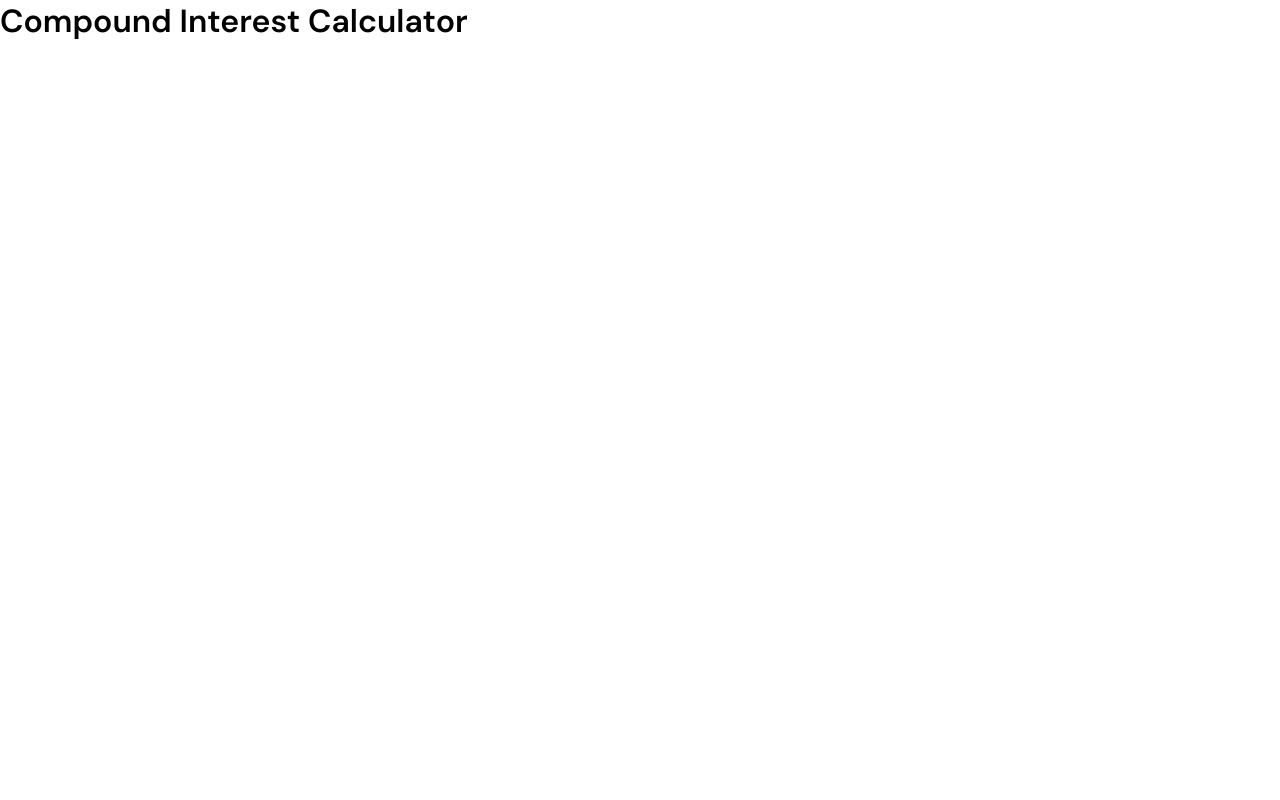
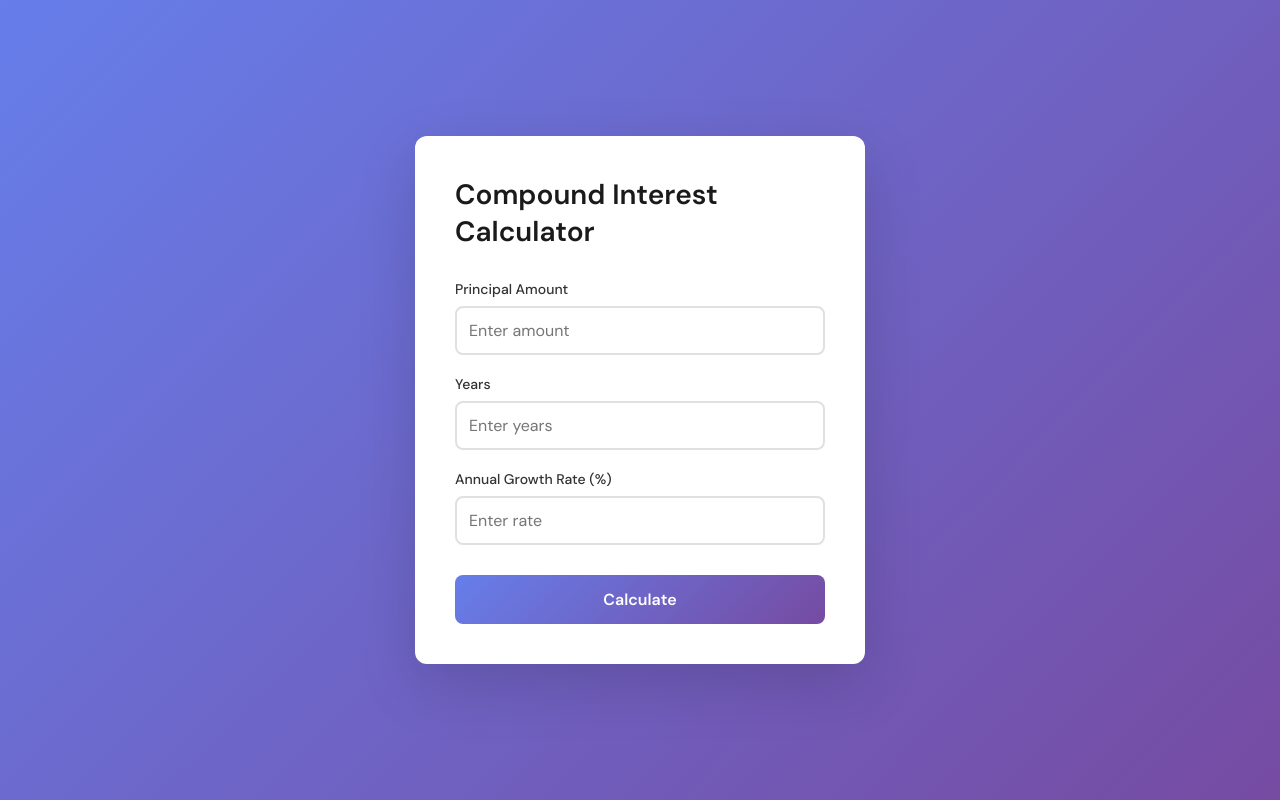
Before and after one commit to a-m-dev/compount-interest-calcualtor, a React (Vite) app: page / in a window 1280 px wide. Built offline with nearby package versions, Linux system fonts and the light colour scheme.

Commit message:
Refactor: Separate components and logic, add reusable FormField, change currency to SEK

```diff
--- /dev/null
+++ b/src/App.css
@@ -0,0 +1,97 @@
+.container {
+  min-height: 100vh;
+  display: flex;
+  align-items: center;
+  justify-content: center;
+  background: linear-gradient(135deg, #667eea 0%, #764ba2 100%);
+  padding: 20px;
+}
+
+.card {
+  background: white;
+  border-radius: 12px;
+  padding: 40px;
+  max-width: 450px;
+  width: 100%;
+  box-shadow: 0 20px 60px rgba(0, 0, 0, 0.15);
+}
+
+h1 {
+  margin-bottom: 30px;
+  font-size: 28px;
+  color: #1a1a1a;
+}
+
+.form-group {
+  margin-bottom: 20px;
+  display: flex;
+  flex-direction: column;
+}
+
+label {
+  font-size: 14px;
+  font-weight: 500;
+  color: #333;
+  margin-bottom: 8px;
+}
+
+input {
+  padding: 12px;
+  border: 2px solid #e0e0e0;
+  border-radius: 8px;
+  font-size: 16px;
+  font-family: 'DM Sans', sans-serif;
+  transition: border-color 0.2s;
+}
+
+input:focus {
+  outline: none;
+  border-color: #667eea;
+}
+
+button {
+  width: 100%;
+  padding: 14px;
+  background: linear-gradient(135deg, #667eea 0%, #764ba2 100%);
+  color: white;
+  border: none;
+  border-radius: 8px;
+  font-size: 16px;
+  font-weight: 600;
+  font-family: 'DM Sans', sans-serif;
+  cursor: pointer;
+  margin-top: 10px;
+  transition: transform 0.2s, box-shadow 0.2s;
+}
+
+button:hover {
+  transform: translateY(-2px);
+  box-shadow: 0 10px 25px rgba(102, 126, 234, 0.4);
+}
+
+button:active {
+  transform: translateY(0);
+}
+
+.results {
+  margin-top: 30px;
+  padding-top: 30px;
+  border-top: 2px solid #f0f0f0;
+}
+
+.result-item {
+  display: flex;
+  justify-content: space-between;
+  align-items: center;
+  margin-bottom: 16px;
+  font-size: 16px;
+}
+
+.result-item span {
+  color: #666;
+}
+
+.result-item strong {
+  color: #667eea;
+  font-size: 18px;
+}
--- a/src/App.jsx
+++ b/src/App.jsx
@@ -1,7 +1,42 @@
+import { useState } from 'react'
+import Form from './components/Form'
+import Results from './components/Results'
+import { calculateCompoundInterest } from './utils/calculations'
+import './App.css'
+
 export default function App() {
+  const [principal, setPrincipal] = useState('')
+  const [years, setYears] = useState('')
+  const [rate, setRate] = useState('')
+  const [result, setResult] = useState(null)
+
+  const handleCalculate = () => {
+    if (!principal || !years || !rate) {
+      alert('Please fill in all fields')
+      return
+    }
+
+    const calculationResult = calculateCompoundInterest(principal, years, rate)
+    setResult(calculationResult)
+  }
+
   return (
-    <div>
-      <h1>Compound Interest Calculator</h1>
+    <div className="container">
+      <div className="card">
+        <h1>Compound Interest Calculator</h1>
+
+        <Form
+          principal={principal}
+          years={years}
+          rate={rate}
+          onPrincipalChange={setPrincipal}
+          onYearsChange={setYears}
+          onRateChange={setRate}
+          onCalculate={handleCalculate}
+        />
+
+        <Results result={result} />
+      </div>
     </div>
   )
 }
--- /dev/null
+++ b/src/components/Form.jsx
@@ -0,0 +1,33 @@
+import FormField from './FormField'
+
+export default function Form({ principal, years, rate, onPrincipalChange, onYearsChange, onRateChange, onCalculate }) {
+  return (
+    <>
+      <FormField
+        id="principal"
+        label="Principal Amount"
+        value={principal}
+        onChange={onPrincipalChange}
+        placeholder="Enter amount"
+      />
+
+      <FormField
+        id="years"
+        label="Years"
+        value={years}
+        onChange={onYearsChange}
+        placeholder="Enter years"
+      />
+
+      <FormField
+        id="rate"
+        label="Annual Growth Rate (%)"
+        value={rate}
+        onChange={onRateChange}
+        placeholder="Enter rate"
+      />
+
+      <button onClick={onCalculate}>Calculate</button>
+    </>
+  )
+}
--- /dev/null
+++ b/src/components/FormField.jsx
@@ -0,0 +1,14 @@
+export default function FormField({ id, label, value, onChange, placeholder, type = 'number' }) {
+  return (
+    <div className="form-group">
+      <label htmlFor={id}>{label}</label>
+      <input
+        id={id}
+        type={type}
+        value={value}
+        onChange={(e) => onChange(e.target.value)}
+        placeholder={placeholder}
+      />
+    </div>
+  )
+}
--- /dev/null
+++ b/src/components/Results.jsx
@@ -0,0 +1,16 @@
+export default function Results({ result }) {
+  if (!result) return null
+
+  return (
+    <div className="results">
+      <div className="result-item">
+        <span>Final Amount:</span>
+        <strong>{result.finalAmount.toFixed(2)} kr</strong>
+      </div>
+      <div className="result-item">
+        <span>Interest Earned:</span>
+        <strong>{result.interestEarned.toFixed(2)} kr</strong>
+      </div>
+    </div>
+  )
+}
--- /dev/null
+++ b/src/utils/calculations.js
@@ -0,0 +1,13 @@
+export const calculateCompoundInterest = (principal, years, rate) => {
+  const p = parseFloat(principal)
+  const t = parseFloat(years)
+  const r = parseFloat(rate) / 100
+
+  const finalAmount = p * Math.pow(1 + r, t)
+  const interestEarned = finalAmount - p
+
+  return {
+    finalAmount,
+    interestEarned
+  }
+}
```
